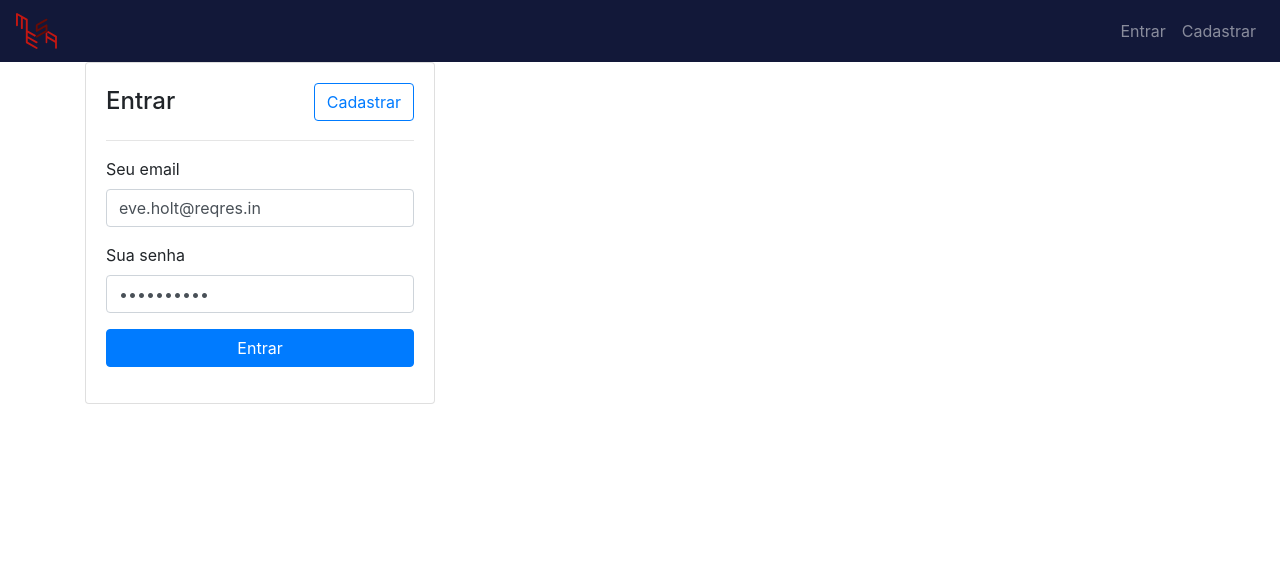
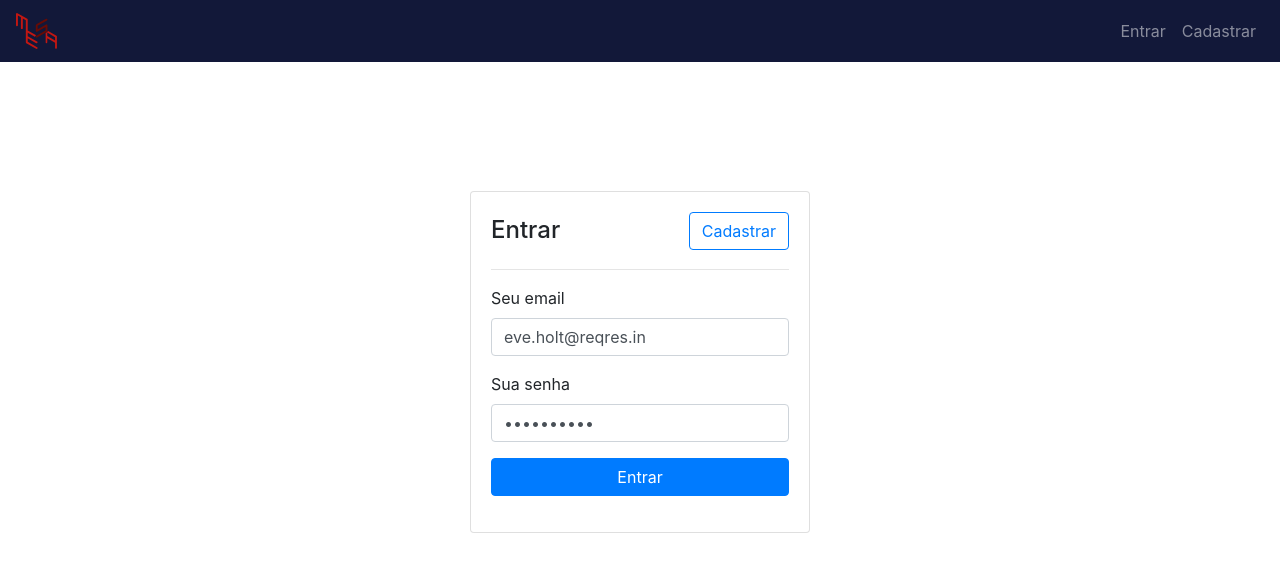
Before and after one commit to murilolopes/mesa-inc, a Vue app: page /login in a window 1280 px wide. Shown: the top 572 px of the page. Built offline with nearby package versions, Linux system fonts and the light colour scheme.

Commit message:
centering login, register and profile page

```diff
--- a/src/App.vue
+++ b/src/App.vue
@@ -1,9 +1,7 @@
 <template>
   <div id="app">
     <nav-bar></nav-bar>
-    <div class="">
-      <router-view />
-    </div>
+    <router-view />
     <place-details-modal></place-details-modal>
   </div>
 </template>
--- a/src/views/Login.vue
+++ b/src/views/Login.vue
@@ -1,7 +1,7 @@
 <template>
   <div class="container">
-    <div class="row">
-      <aside class="col-sm-4">
+    <div class="login-div">
+      <div class="col-sm-4">
         <div class="card">
           <article class="card-body">
             <router-link
@@ -49,7 +49,7 @@
             </form>
           </article>
         </div>
-      </aside>
+      </div>
     </div>
   </div>
 </template>
@@ -83,3 +83,11 @@ export default {
   },
 };
 </script>
+<style scoped>
+.login-div {
+  height: 75vh;
+  display: flex;
+  justify-content: center;
+  align-items: center;
+}
+</style>
--- a/src/views/Profile.vue
+++ b/src/views/Profile.vue
@@ -1,6 +1,6 @@
 <template>
   <div class="container">
-    <div class="row">
+    <div class="profile-div">
       <aside class="col-sm-4">
         <div class="card">
           <article class="card-body">
@@ -105,3 +105,12 @@ export default {
   },
 };
 </script>
+
+<style scoped>
+.profile-div {
+  height: 75vh;
+  display: flex;
+  justify-content: center;
+  align-items: center;
+}
+</style>
--- a/src/views/Register.vue
+++ b/src/views/Register.vue
@@ -1,6 +1,6 @@
 <template>
   <div class="container">
-    <div class="row">
+    <div class="register-div">
       <aside class="col-sm-4">
         <div class="card">
           <article class="card-body">
@@ -120,3 +120,12 @@ export default {
   },
 };
 </script>
+
+<style scoped>
+.register-div {
+  height: 75vh;
+  display: flex;
+  justify-content: center;
+  align-items: center;
+}
+</style>
```
